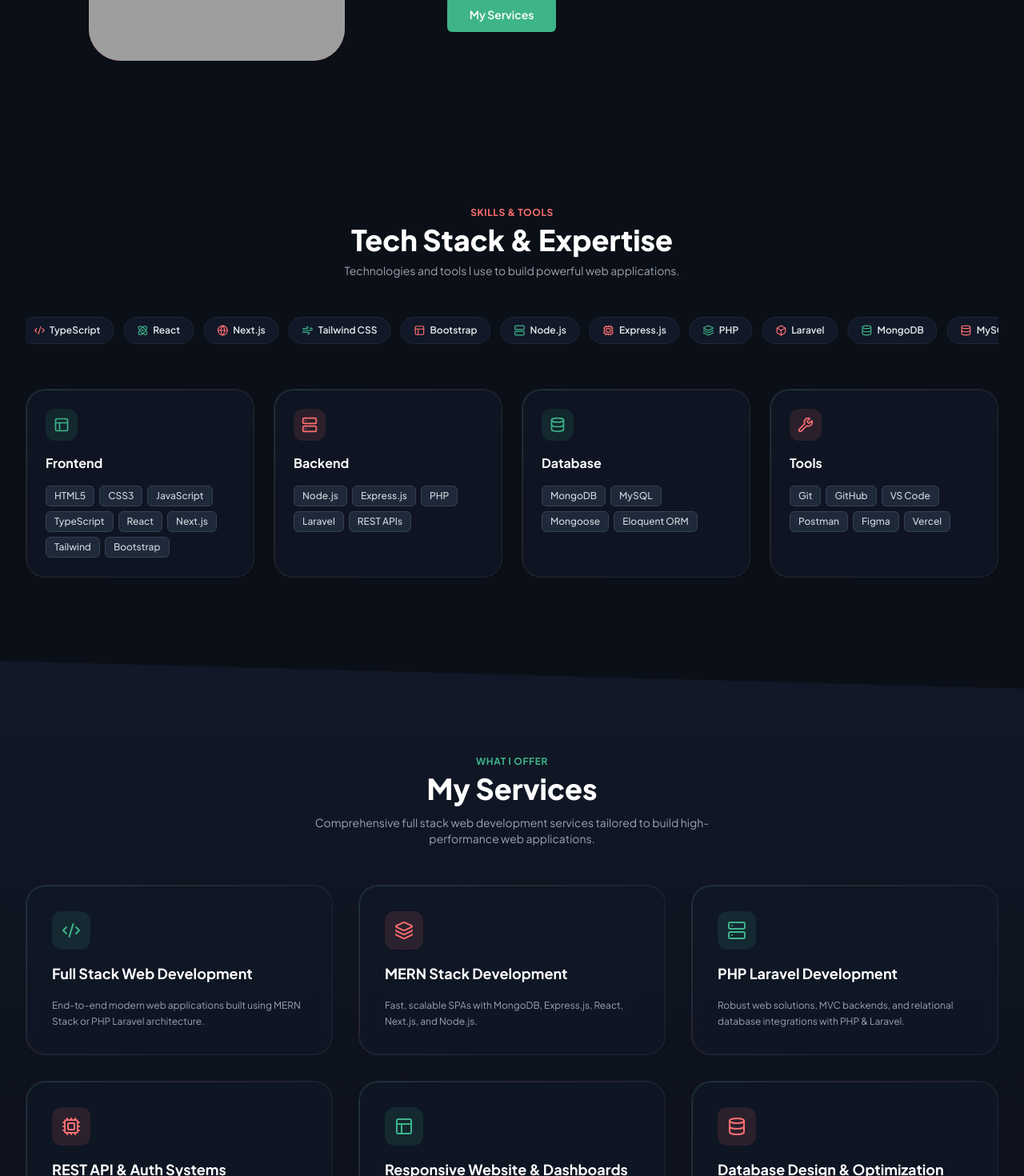
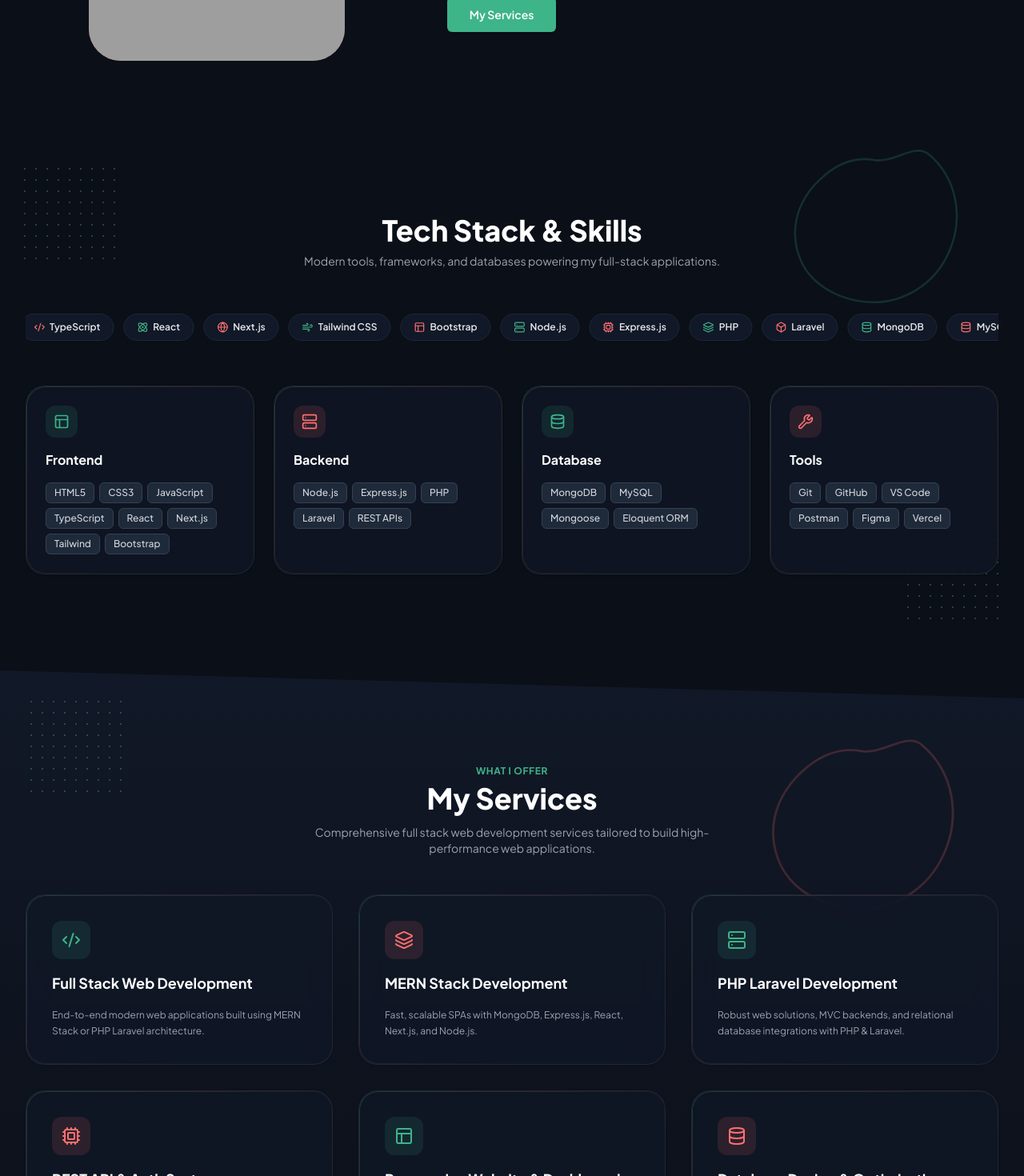
Before and after one commit to dev-habibhossain/DevHabib, a Next.js app: page / in a window 1280 px wide. Shown: the part 1300-2770 px from the top of the page at 80% size. Built offline with nearby package versions, Linux system fonts and the light colour scheme; grey boxes are pictures that could not be loaded.

Commit message:
background updated

```diff
--- a/app/globals.css
+++ b/app/globals.css
@@ -30,11 +30,11 @@
   --color-brand-muted: #9ca3af;
 }
 
-/* Subtle dot grid pattern */
+/* Noticeable dot grid pattern */
 .bg-grid-dots {
-  background-image: radial-gradient(#3EB489 1px, transparent 1px);
+  background-image: radial-gradient(#3EB489 1.2px, transparent 1.2px);
   background-size: 14px 14px;
-  opacity: 0.2;
+  opacity: 0.35;
 }
 
 /* Asymmetric Section Dividers */
--- a/components/Contact/index.tsx
+++ b/components/Contact/index.tsx
@@ -3,7 +3,24 @@
 
 export function Contact() {
   return (
-    <section id="contact" className="w-full max-w-7xl mx-auto px-8 py-20" data-aos="fade-up">
+    <section id="contact" className="relative w-full max-w-7xl mx-auto px-8 py-20" data-aos="fade-up">
+      {/* Background Accents matching Hero */}
+      <div className="w-24 h-24 bg-grid-dots absolute top-6 right-6 -z-10" />
+      <div className="w-20 h-20 bg-grid-dots absolute bottom-6 left-6 -z-10" />
+      <svg
+        className="absolute -top-10 left-10 w-64 h-64 text-brand-mint/15 pointer-events-none -z-10 animate-float"
+        style={{ animationDelay: "-3s" }}
+        viewBox="0 0 200 200"
+      >
+        <path
+          fill="none"
+          stroke="currentColor"
+          strokeWidth="1.8"
+          d="M45,-62C57,-52,65,-38,68,-23C71,-8,69,8,63,22C57,36,47,48,34,56C21,64,5,68,-12,66C-29,64,-47,56,-58,43C-69,30,-73,12,-70,-4C-67,-20,-57,-34,-45,-44C-33,-54,-19,-60,-2,-57C15,-54,33,-72,45,-62Z"
+          transform="translate(100 100)"
+        />
+      </svg>
+
       <div className="text-center mb-12">
         <h2 className="text-3xl sm:text-4xl font-extrabold text-gray-900 dark:text-white">
           Get In Touch
--- a/components/EducationExperience.tsx
+++ b/components/EducationExperience.tsx
@@ -8,8 +8,25 @@
 
 export function EducationExperience() {
   return (
-    <section id="education" className="w-full bg-skew-section py-20 my-10">
-      <div className="max-w-5xl mx-auto px-8">
+    <section id="education" className="relative w-full bg-skew-section py-20 my-10 overflow-hidden">
+      {/* Hero Background Accents */}
+      <div className="w-32 h-32 bg-grid-dots absolute top-6 left-6 -z-10" />
+      <div className="w-32 h-32 bg-grid-dots absolute bottom-6 right-6 -z-10" />
+      <svg
+        className="absolute top-4 right-10 w-72 h-72 text-brand-mint/20 pointer-events-none -z-10 animate-float"
+        style={{ animationDelay: "-2.5s" }}
+        viewBox="0 0 200 200"
+      >
+        <path
+          fill="none"
+          stroke="currentColor"
+          strokeWidth="1.8"
+          d="M45,-62C57,-52,65,-38,68,-23C71,-8,69,8,63,22C57,36,47,48,34,56C21,64,5,68,-12,66C-29,64,-47,56,-58,43C-69,30,-73,12,-70,-4C-67,-20,-57,-34,-45,-44C-33,-54,-19,-60,-2,-57C15,-54,33,-72,45,-62Z"
+          transform="translate(100 100)"
+        />
+      </svg>
+
+      <div className="max-w-5xl mx-auto px-8 relative z-10">
         <div className="text-center mb-10" data-aos="fade-up">
           <span className="text-brand-coral font-bold text-xs uppercase tracking-wider">
             Background
--- a/components/FAQAccordion.tsx
+++ b/components/FAQAccordion.tsx
@@ -12,7 +12,24 @@
   };
 
   return (
-    <section id="faq" className="w-full max-w-4xl mx-auto px-8 py-16">
+    <section id="faq" className="relative w-full max-w-4xl mx-auto px-8 py-16">
+      {/* Hero Background Accents */}
+      <div className="w-32 h-32 bg-grid-dots absolute top-4 left-4 -z-10" />
+      <div className="w-32 h-32 bg-grid-dots absolute bottom-4 right-4 -z-10" />
+      <svg
+        className="absolute -top-6 right-6 w-64 h-64 text-brand-coral/15 pointer-events-none -z-10 animate-float"
+        style={{ animationDelay: "-1.5s" }}
+        viewBox="0 0 200 200"
+      >
+        <path
+          fill="none"
+          stroke="currentColor"
+          strokeWidth="1.8"
+          d="M45,-62C57,-52,65,-38,68,-23C71,-8,69,8,63,22C57,36,47,48,34,56C21,64,5,68,-12,66C-29,64,-47,56,-58,43C-69,30,-73,12,-70,-4C-67,-20,-57,-34,-45,-44C-33,-54,-19,-60,-2,-57C15,-54,33,-72,45,-62Z"
+          transform="translate(100 100)"
+        />
+      </svg>
+
       <div className="text-center mb-10" data-aos="fade-up">
         <span className="text-brand-mint font-bold text-xs uppercase tracking-wider">
           Got Questions?
@@ -22,7 +39,7 @@
         </h2>
       </div>
 
-      <div className="space-y-4" data-aos="fade-up" data-aos-delay="100">
+      <div className="space-y-4 relative z-10" data-aos="fade-up" data-aos-delay="100">
         {faqData.map((faq, idx) => {
           const isOpen = openIdx === idx;
           return (
--- a/components/Hero.tsx
+++ b/components/Hero.tsx
@@ -1,12 +1,12 @@
 "use client";
 
+import { contactInfoData } from "@/lib/data";
+import { Download, Play } from "lucide-react";
+import Image from "next/image";
 import { useState } from "react";
-import Image from "next/image";
-import { Play, Download } from "lucide-react";
 import { ResumeModal } from "./ResumeModal";
 import { GitHubIcon } from "./icons/GitHubIcon";
 import { LinkedInIcon } from "./icons/LinkedInIcon";
-import { contactInfoData } from "@/lib/data";
 
 export function Hero() {
   const [isResumeModalOpen, setIsResumeModalOpen] = useState(false);
--- a/components/Projects/index.tsx
+++ b/components/Projects/index.tsx
@@ -1,9 +1,9 @@
 "use client";
 
+import { projectCategories, projectItems } from "@/lib/data";
 import { useState } from "react";
-import { projectCategories, projectItems } from "@/lib/data";
+import { ProjectCard } from "./ProjectCard";
 import { ProjectFilterTabs } from "./ProjectFilterTabs";
-import { ProjectCard } from "./ProjectCard";
 
 export function Projects() {
   const [activeCategory, setActiveCategory] = useState<string>("All");
--- a/components/Services.tsx
+++ b/components/Services.tsx
@@ -12,8 +12,25 @@
 
 export function Services() {
   return (
-    <section id="services" className="w-full bg-skew-section py-28 my-10">
-      <div className="max-w-7xl mx-auto px-8">
+    <section id="services" className="relative w-full bg-skew-section py-28 my-10 overflow-hidden">
+      {/* Hero Background Accents */}
+      <div className="w-32 h-32 bg-grid-dots absolute top-8 left-8 -z-10" />
+      <div className="w-32 h-32 bg-grid-dots absolute bottom-8 right-8 -z-10" />
+      <svg
+        className="absolute top-10 right-10 w-80 h-80 text-brand-coral/20 pointer-events-none -z-10 animate-float"
+        style={{ animationDelay: "-3s" }}
+        viewBox="0 0 200 200"
+      >
+        <path
+          fill="none"
+          stroke="currentColor"
+          strokeWidth="1.8"
+          d="M45,-62C57,-52,65,-38,68,-23C71,-8,69,8,63,22C57,36,47,48,34,56C21,64,5,68,-12,66C-29,64,-47,56,-58,43C-69,30,-73,12,-70,-4C-67,-20,-57,-34,-45,-44C-33,-54,-19,-60,-2,-57C15,-54,33,-72,45,-62Z"
+          transform="translate(100 100)"
+        />
+      </svg>
+
+      <div className="max-w-7xl mx-auto px-8 relative z-10">
         <div className="text-center max-w-xl mx-auto mb-12" data-aos="fade-up">
           <span className="text-brand-mint font-bold text-xs uppercase tracking-wider">
             What I Offer
--- a/components/TechStack/index.tsx
+++ b/components/TechStack/index.tsx
@@ -1,31 +1,43 @@
+import { TechCategoryCard } from "./TechCategoryCard";
+import { Marquee } from "./Marquee";
 import { techCategories } from "@/lib/data";
-import { Marquee } from "./Marquee";
-import { TechCategoryCard } from "./TechCategoryCard";
 
 export function TechStack() {
   return (
-    <section id="tech-stack" className="w-full max-w-7xl mx-auto px-8 py-16">
-      <div className="text-center max-w-xl mx-auto mb-10" data-aos="fade-up">
-        <span className="text-brand-coral font-bold text-xs uppercase tracking-wider">
-          Skills & Tools
-        </span>
-        <h2 className="text-3xl sm:text-4xl font-extrabold text-gray-900 dark:text-white mt-1">
-          Tech Stack & Expertise
+    <section id="tech-stack" className="relative w-full max-w-7xl mx-auto px-8 py-20" data-aos="fade-up">
+      {/* Hero Background Accents */}
+      <div className="w-32 h-32 bg-grid-dots absolute top-4 left-6 -z-10" />
+      <div className="w-32 h-32 bg-grid-dots absolute bottom-4 right-6 -z-10" />
+      <svg
+        className="absolute -top-10 right-10 w-72 h-72 text-brand-mint/20 pointer-events-none -z-10 animate-float"
+        style={{ animationDelay: "-2s" }}
+        viewBox="0 0 200 200"
+      >
+        <path
+          fill="none"
+          stroke="currentColor"
+          strokeWidth="1.8"
+          d="M45,-62C57,-52,65,-38,68,-23C71,-8,69,8,63,22C57,36,47,48,34,56C21,64,5,68,-12,66C-29,64,-47,56,-58,43C-69,30,-73,12,-70,-4C-67,-20,-57,-34,-45,-44C-33,-54,-19,-60,-2,-57C15,-54,33,-72,45,-62Z"
+          transform="translate(100 100)"
+        />
+      </svg>
+
+      <div className="text-center mb-12">
+        <h2 className="text-3xl sm:text-4xl font-extrabold text-gray-900 dark:text-white">
+          Tech Stack & Skills
         </h2>
         <p className="text-brand-muted text-xs sm:text-sm mt-2">
-          Technologies and tools I use to build powerful web applications.
+          Modern tools, frameworks, and databases powering my full-stack applications.
         </p>
       </div>
 
+      {/* Marquee Ticker FIRST (matching static design layout) */}
       <Marquee />
 
-      <div
-        className="grid grid-cols-1 sm:grid-cols-2 lg:grid-cols-4 gap-6"
-        data-aos="fade-up"
-        data-aos-delay="100"
-      >
-        {techCategories.map((category) => (
-          <TechCategoryCard key={category.id} category={category} />
+      {/* Tech Category Cards SECOND */}
+      <div className="grid grid-cols-1 sm:grid-cols-2 lg:grid-cols-4 gap-6">
+        {techCategories.map((cat) => (
+          <TechCategoryCard key={cat.id} category={cat} />
         ))}
       </div>
     </section>
```
